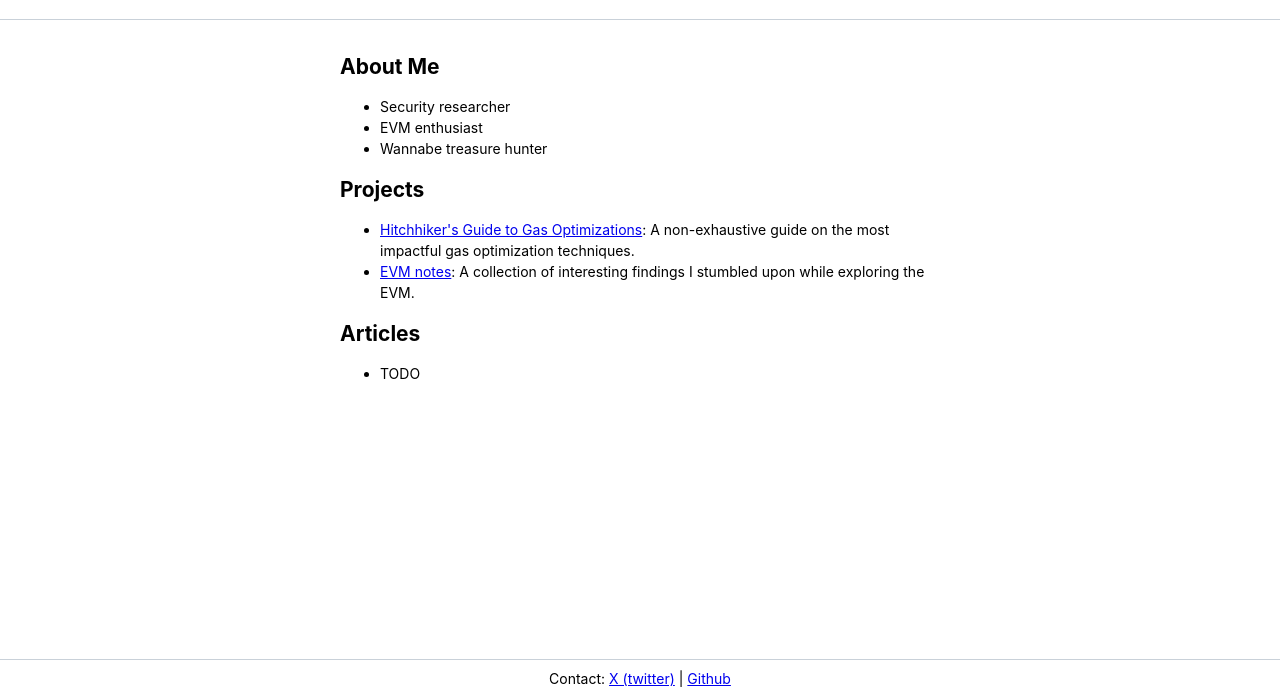
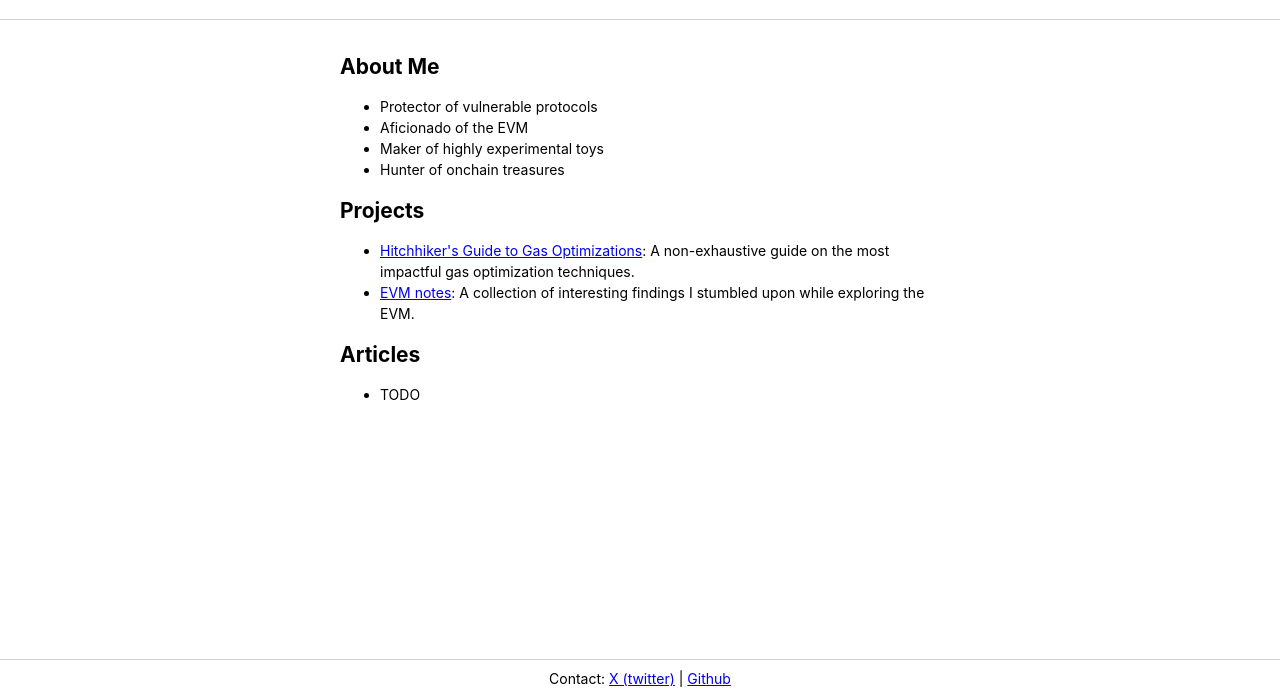
Before and after one commit to 0xlgtm/0xlgtm.com, an Eleventy site: page index.html in a window 1280 px wide. Shown: the part 103-800 px from the top of the page. Built offline with nearby package versions, Linux system fonts and the light colour scheme; Eleventy itself is replaced by a stand-in of ours; files that its build step writes are made by us from their sources.

Commit message:
updated home

```diff
--- a/index.html
+++ b/index.html
@@ -19,9 +19,18 @@
         <div class="body">
             <h2>About Me</h2>
             <ul>
-                <li>Security researcher</li>
-                <li>EVM enthusiast</li>
-                <li>Wannabe treasure hunter</li>
+                <li>
+                    Protector of vulnerable protocols
+                </li>
+                <li>
+                    Aficionado of the EVM
+                </li>
+                <li>
+                    Maker of highly experimental toys
+                </li>
+                <li>
+                    Hunter of onchain treasures
+                </li>
             </ul>
             <h2>Projects</h2>
             <ul>
```
